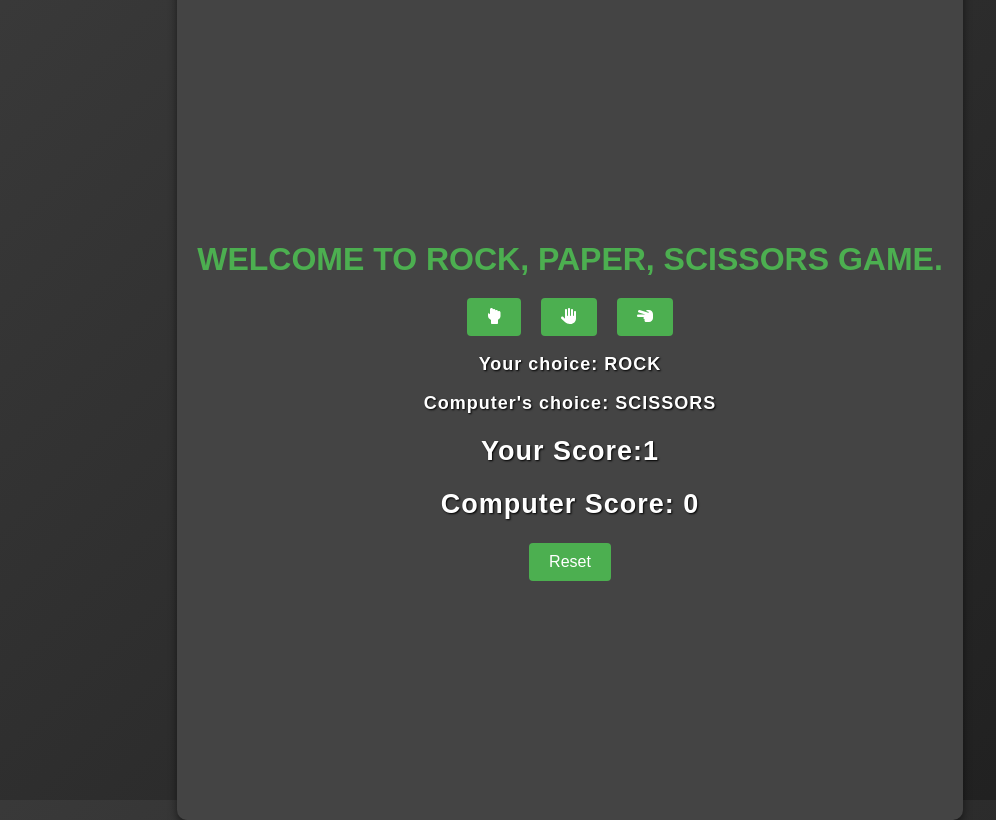
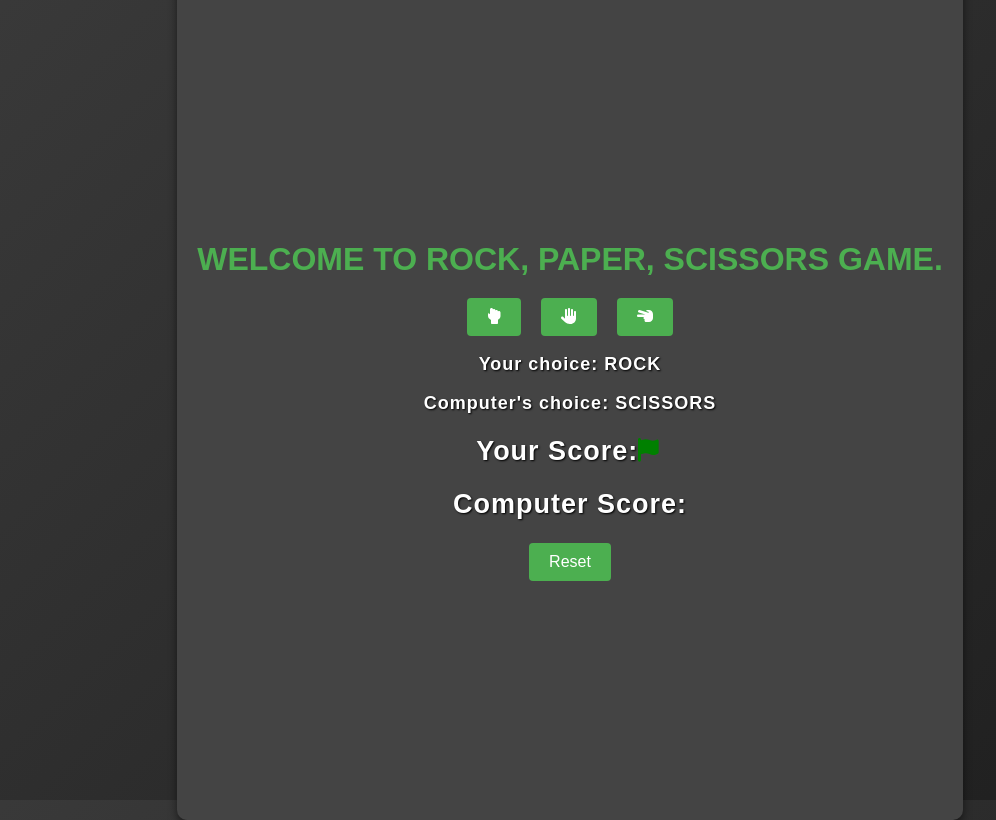
Before and after one commit to kokoaono/game, a Next.js app: page / in a window 1280 px wide. Both pictures are taken after a click on the button 563 px from the left and 316 px from the top of the page. Shown: the whole page, without its empty margins (70-1066 px from the left). Built offline with nearby package versions, Linux system fonts and the light colour scheme.

Commit message:
add: style to icon and score system

```diff
--- a/src/app/game.js
+++ b/src/app/game.js
@@ -5,13 +5,26 @@ import {
   faHandRock,
   faHandScissors,
   faHandPaper,
+  faFlag,
 } from "@fortawesome/free-solid-svg-icons";
 
 export default function Game() {
-  const [compScore, setCompScore] = useState(0);
-  const [playerScore, setPlayerScore] = useState(0);
+  const [compScore, setCompScore] = useState([]);
+  const [playerScore, setPlayerScore] = useState([]);
   const [playerValue, setPlayerValue] = useState(null);
   const [compValue, setCompValue] = useState(null);
+
+  const pointFlag = (key, color) => {
+    return (
+      <FontAwesomeIcon
+        className="flag-icon"
+        key={key}
+        color={color}
+        icon={faFlag}
+        size="sm"
+      ></FontAwesomeIcon>
+    );
+  };
 
   const logic = (playerValue, compValue) => {
     if (playerValue === compValue) {
@@ -19,7 +32,7 @@ export default function Game() {
     } else if (
       (playerValue == "ROCK" && compValue == "SCISSORS") ||
       (playerValue == "SCISSORS" && compValue == "PAPER") ||
-      (playerValue == "PAPER" && compValue == "ROCKS")
+      (playerValue == "PAPER" && compValue == "ROCK")
     ) {
       return 1;
     } else {
@@ -31,14 +44,17 @@ export default function Game() {
     const choices = ["ROCK", "PAPER", "SCISSORS"];
     const compChoice = choices[Math.floor(Math.random() * choices.length)];
     const val = logic(playerChoice, compChoice);
+
     if (val === 1) {
-      setPlayerScore(playerScore + 1);
+      setPlayerScore([...playerScore, pointFlag(playerScore.length, "green")]);
       setPlayerValue(playerChoice);
+      setCompValue(compValue);
       setCompValue(compChoice);
     } else if (val === -1) {
-      setCompScore(compScore + 1);
+      setCompScore([...compScore, pointFlag(compScore.length, "yellow")]);
+      setCompValue(compChoice);
+      setPlayerScore(playerScore);
       setPlayerValue(playerChoice);
-      setCompValue(compChoice);
     } else {
       setCompValue(compChoice);
       setPlayerValue(playerChoice);
@@ -46,8 +62,8 @@ export default function Game() {
   };
 
   const resetResult = () => {
-    setPlayerScore(0);
-    setCompScore(0);
+    setPlayerScore([]);
+    setCompScore([]);
   };
 
   return (
--- a/src/app/globals.css
+++ b/src/app/globals.css
@@ -91,3 +91,7 @@ button:hover {
   font-weight: bold; /* Bold text */
   color: #ffeb3b; /* Bright yellow color for result */
 }
+
+.flag-icon {
+  margin-right: 5px;
+}
```
